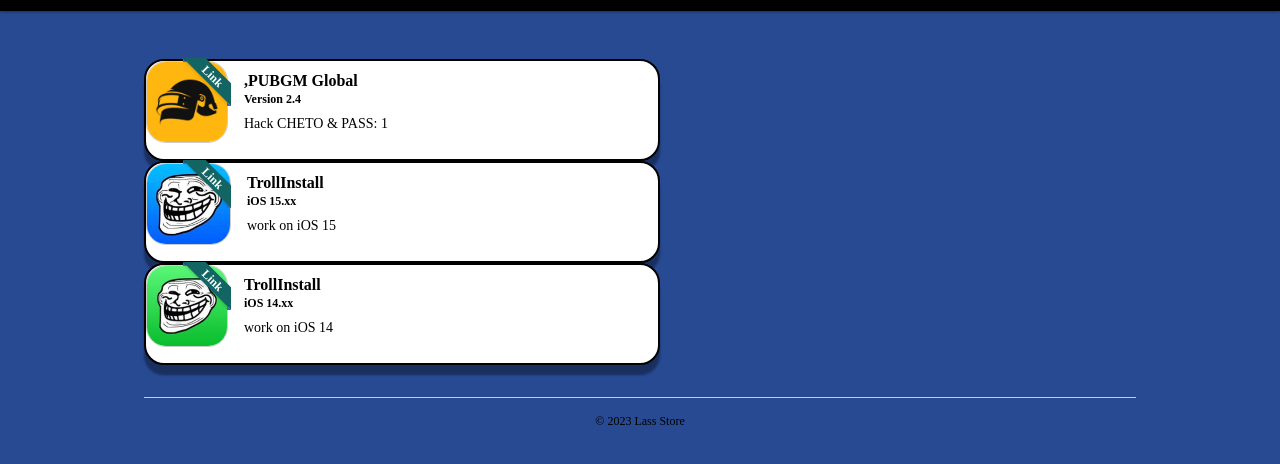
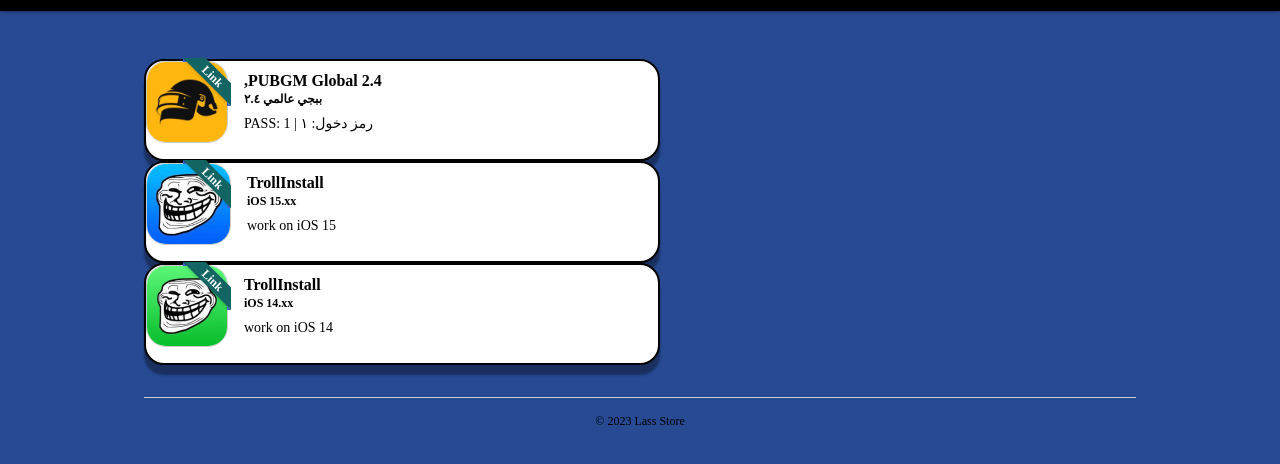
Before and after one commit to Lass4/LASS, a plain HTML site: page index.html in a window 1280 px wide. Shown: the part 64-528 px from the top of the page. Drawn offline with Linux system fonts and the light colour scheme; a script that the page names is missing.

Commit message:
Update index.html

```diff
--- a/index.html
+++ b/index.html
@@ -41,9 +41,9 @@
       </div>
         <img class="app-preview__icon" src="img/pubg.png" data-src="https://cdn4.signulous.com/files/dfntmxgo7agok44kwc.png" />
     <div class="app-preview__details">
-      <p class="app-preview__name truncate">,PUBGM Global</p>
-      <p class="app-preview__version small bold">Version 2.4</p>
-      <p class="app-preview__description">Hack CHETO & PASS: 1 </p>
+      <p class="app-preview__name truncate">,PUBGM Global 2.4</p>
+      <p class="app-preview__version small bold">ببجي عالمي ٢.٤</p>
+      <p class="app-preview__description">PASS: 1 | رمز دخول: ١ </p>
     </div>
   </a>
 </li>
```
